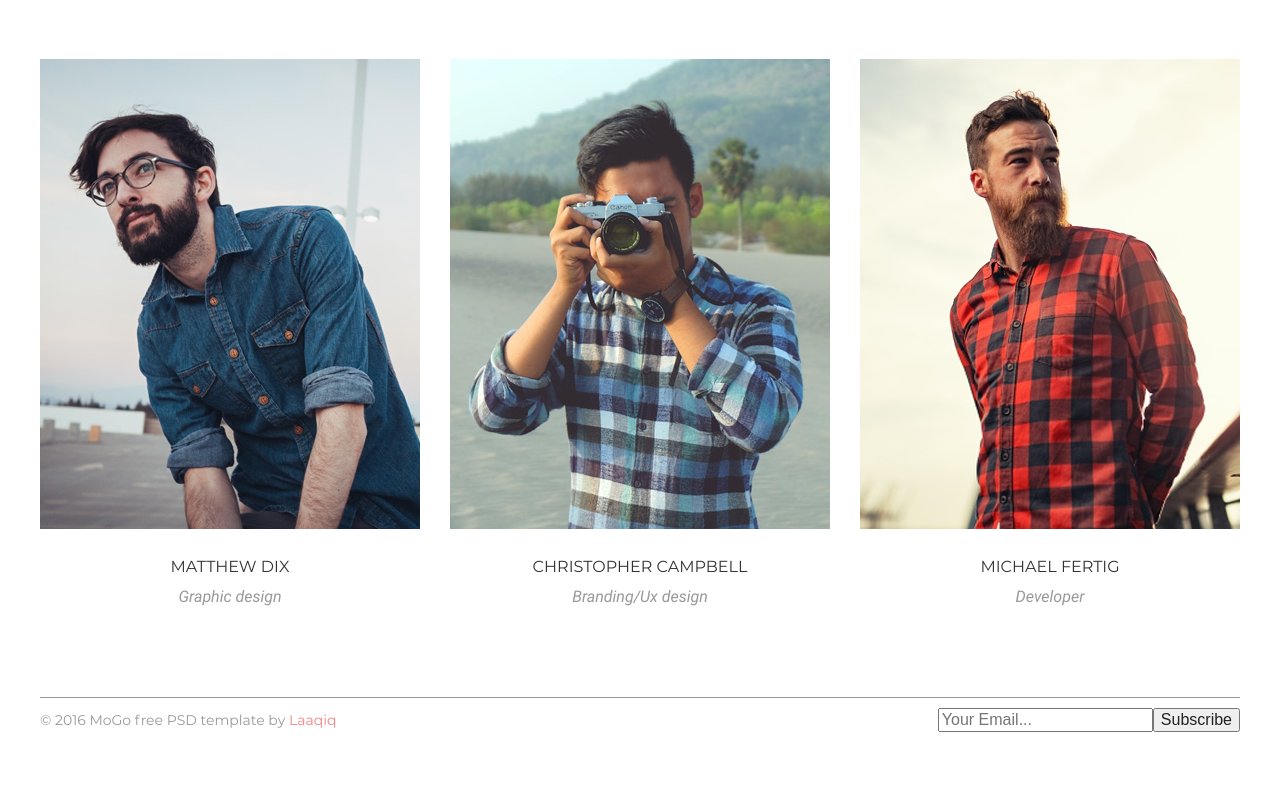
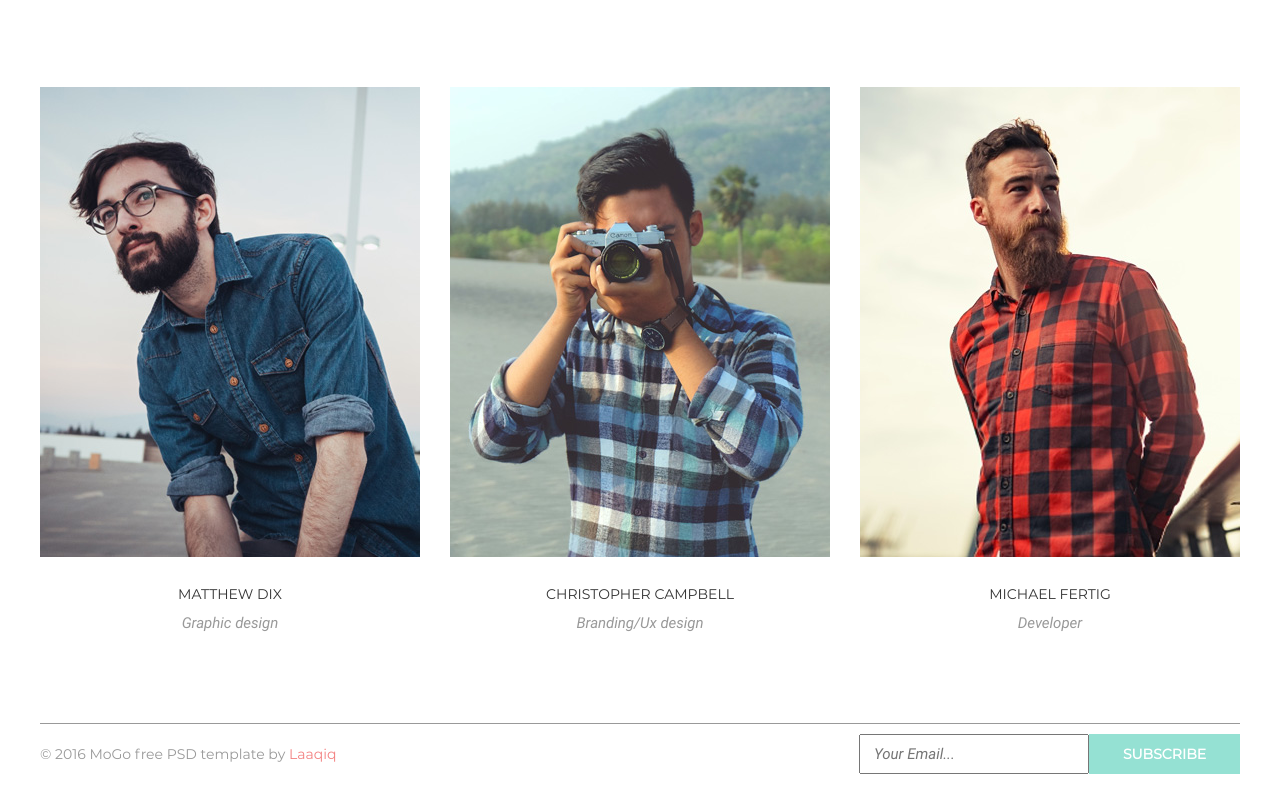
Before and after one commit to ig2108/goit-fe-course, a plain HTML site: page hw-06/index.html in a window 1280 px wide. Shown: the part 1063-1848 px from the top of the page. Before the commit the page ends 1812 px from the top, so only its background shows below. Drawn offline with Linux system fonts and the light colour scheme.

Commit message:
complete hw-06

```diff
--- a/hw-06/css/styles.css
+++ b/hw-06/css/styles.css
@@ -7,8 +7,6 @@ html {
 *::after {
     box-sizing: inherit;
 }
-
-
 
 img {
     display: block;
@@ -58,7 +56,7 @@ Header
     font-weight: 400;
     color: #95e1d3;
     font-size: 14px;
-    line-height: auto;
+    transition: color 200ms linear;
 }
 
 .nav__link::after {
@@ -69,6 +67,7 @@ Header
     margin-top: 12px;
     background-color: #f38181;
     opacity: 0;
+    transition: opacity 200ms linear;
 }
 
 .nav__item:hover .nav__link,
@@ -99,7 +98,6 @@ The First Section
     font-weight: 400;
     text-align: center;
     font-size: 24px;
-    line-height: auto;
     overflow: hidden;
     margin-bottom: 22px;
 }
@@ -110,8 +108,7 @@ The First Section
     font-weight: bold;
     text-align: center;
     text-transform: uppercase;
-    font-style: 30px;
-    line-height: auto;
+    font-size: 30px;
     overflow: hidden;
 }
 
@@ -153,7 +150,6 @@ The First Section
     text-transform: uppercase;
     margin-bottom: 14px;
     font-size: 14px;
-    line-height: auto;
     color: #333333;
 }
 
@@ -161,7 +157,7 @@ The First Section
     font-family: "Roboto";
     font-style: normal;
     font-weight: 400;
-    font-style: 15px;
+    font-size: 15px;
     line-height: 24px;
     color: #999999;
 }
@@ -181,7 +177,6 @@ Icons
 .creativity {
     background-image: url('../img/computer__ok.png');
 }
-
 
 .seo {
     background-image: url('../img/book_2.png');
@@ -222,11 +217,22 @@ The Second Section
     position: relative;
 }
 
+.img__member {
+    transform: translate(0, 0);
+    transition: transform 200ms linear;
+}
+
+.team__member:hover .img__member {
+    transform: translate(-10px, -10px);
+}
+
 .team__member:hover .overlay {
     opacity: 1;
     background-image: -moz-linear-gradient( 90deg, rgb(252,227,138, .9) 0%, rgb(243,129,129, .9) 100%);
     background-image: -webkit-linear-gradient( 90deg, rgb(252,227,138, .9) 0%, rgb(243,129,129, .9) 100%);
     background-image: -ms-linear-gradient( 90deg, rgb(252,227,138, .9) 0%, rgb(243,129,129, .9) 100%);
+    box-shadow: 10px 10px 0 0 rgb(149, 225, 211);
+    transform: translate(-10px, -10px);
 }
 
 .overlay {
@@ -241,6 +247,7 @@ The Second Section
     width: 380px;
     height: 470px;
     opacity: 0;
+    transition: opacity 200ms linear, transform 200ms linear;
 }
 
 .icons {
@@ -264,6 +271,7 @@ The Second Section
     height: 56px;
     background-color: rgb(252, 227, 138);
     border-right: 1px solid rgb(243, 129, 129);
+    transition: background-color 200ms linear;
 }
 
 .icon:nth-last-child(-n+1) {
@@ -283,8 +291,7 @@ The Second Section
     margin-bottom: 10px;
     text-align: center;
     text-transform: uppercase;
-    font-style: 14px;
-    line-height: auto;
+    font-size: 14px;
     color: #333333;
 }
 
@@ -293,7 +300,7 @@ The Second Section
     font-style: italic;
     font-weight: 400;
     text-align: center;
-    font-style: 15px;
+    font-size: 15px;
     line-height: 24px;
     color: #999999;
 }
@@ -304,7 +311,7 @@ Footer
 
 .footer {
     width: 100%;
-    height: 52px;
+    height: 62px;
 }
 
 .footer__content::before {
@@ -331,7 +338,6 @@ Footer
     font-style: normal;
     font-weight: 400;
     font-size: 14px;
-    line-height: auto;
     color: #999999;
 }
 
@@ -344,3 +350,30 @@ Footer
     flex-wrap: wrap;
     justify-content: space-between;
 }
+
+.input__area {
+    font-family: "Roboto";
+    font-style: italic;
+    font-weight: 400;
+    font-size: 15px;
+    line-height: 24px;
+    width: 230px;
+    padding-left: 13px;
+    color: #cccccc;
+}
+
+.button__sbscr {
+    border: none;
+    outline: none;
+    cursor: pointer;
+    font-family: "Montserrat";
+    font-style: normal;
+    font-weight: 400;
+    font-weight: bold;
+    width: 151px;
+    height: 40px;
+    text-transform: uppercase;
+    font-size: 14px;
+    color: #ffffff;
+    background-color: #95e1d3;
+}
```
